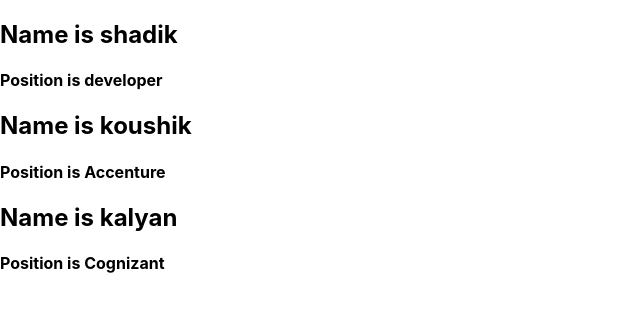
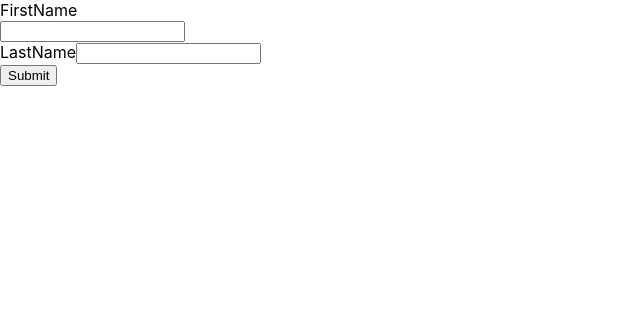
Before and after one commit to pshadikbasha/react_tutorial, a React (Create React App) app: page / in a window 1280 px wide. Shown: the top 312 px of the page, without its empty margins (0-640 px from the left). Built offline with nearby package versions, Linux system fonts and the light colour scheme.

Commit message:
Forms in react simple

```diff
--- a/src/App.js
+++ b/src/App.js
@@ -8,26 +8,54 @@
 import Person from "./components/Person";
 class App extends React.Component {
   state = {
-    data: [
-      { id: 1, name: "shadik", position: "developer" },
-      {
-        id: 2,
-        name: "koushik",
-        position: "Accenture",
-      },
-      {
-        id: 3,
-        name: "kalyan",
-        position: "Cognizant",
-      },
-    ],
+    firstName: "",
+    lastName: "",
+  };
+  handleFirstNamechange = (e) => {
+    this.setState({ firstName: e.target.value });
+  };
+  handleLastNameChange = (e) => {
+    this.setState({ lastName: e.target.value });
+  };
+  handleSubmit = (e) => {
+    e.preventDefault();
+    console.log("the_values_in_form_=>", this.state);
+    alert("the_form_values" + this.state.firstName);
   };
   render() {
     return (
       <div>
-        {this.state.data.map((person) => {
-          return <Person name={person.name} position={person.position} />;
-        })}
+        <form action="" onSubmit={this.handleSubmit}>
+          <label htmlFor="">FirstName</label>
+          <br />
+          <input
+            type="text"
+            name=""
+            id=""
+            value={this.state.firstName}
+            onChange={this.handleFirstNamechange}
+          />
+          <br />
+          <label htmlFor="">LastName</label>
+          <input
+            type="text"
+            name=""
+            id=""
+            value={this.state.lastName}
+            onChange={this.handleLastNameChange}
+          />
+          <br />
+          <button type="submit">Submit</button>
+        </form>
+        {/* {this.state.data.map((person) => {
+          return (
+            <Person
+              key={person.id}
+              name={person.name}
+              position={person.position}
+            />
+          );
+        })} */}
         {/* <Greet></Greet> */}
         {/* <Header></Header>
         <SideBar />
```
